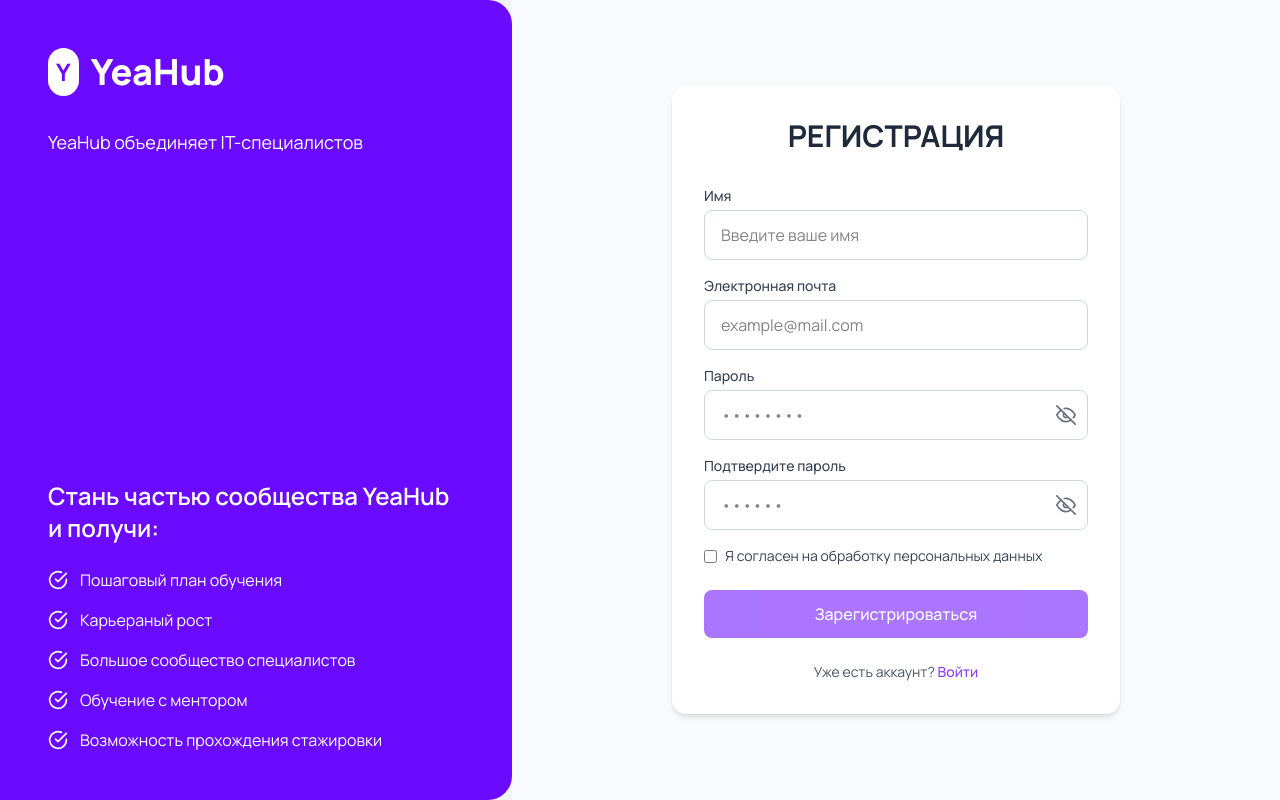
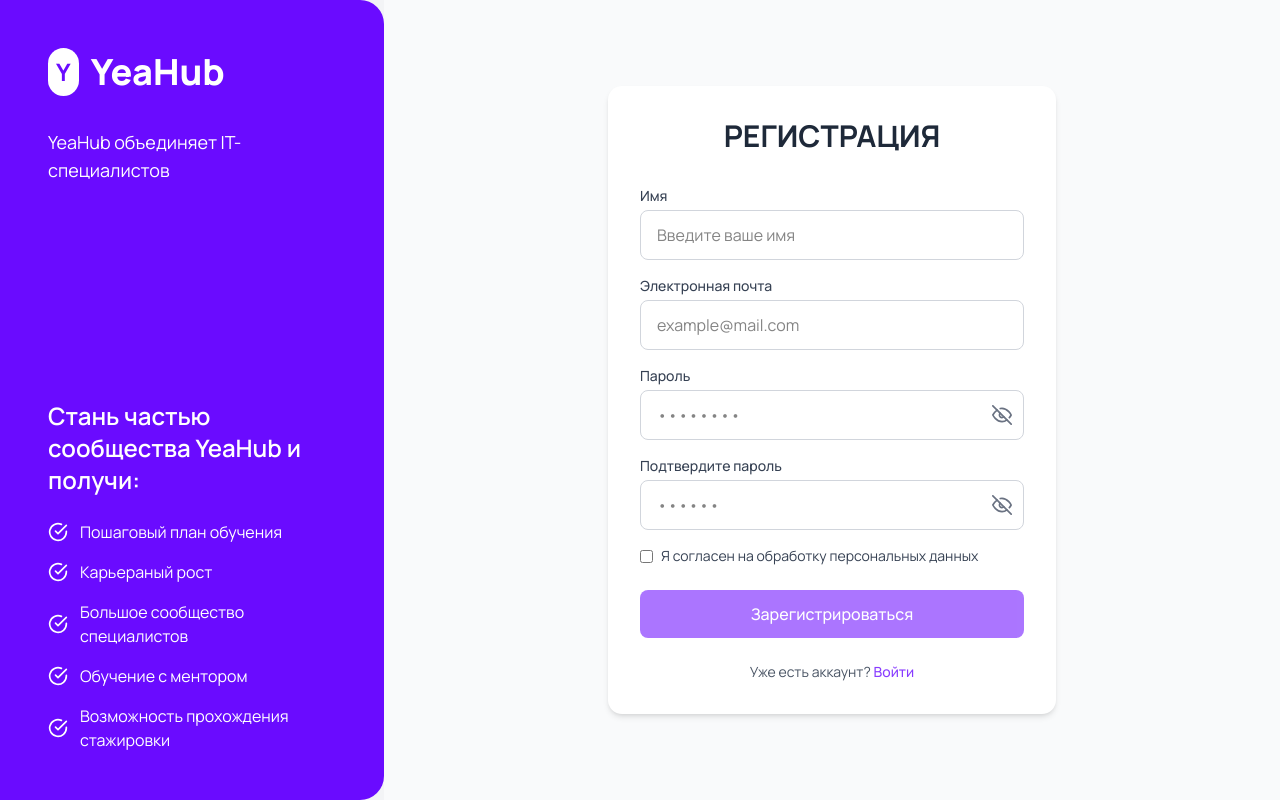
Before and after one commit to DimaGusakov/technicalInterviews, a React (Vite) app: page /register in a window 1280 px wide. Built offline with nearby package versions, Linux system fonts and the light colour scheme.

Commit message:
adaptive

```diff
--- a/src/components/LoginForm/LoginForm.jsx
+++ b/src/components/LoginForm/LoginForm.jsx
@@ -24,7 +24,7 @@ const LoginForm = () => {
         try {
             await signInWithEmailAndPassword(auth, data.email, data.password);
             setSuccessMessage("Вход выполнен успешно! Перенаправляем...");
-            setTimeout(() => navigate('/'), 1500);
+            setTimeout(() => navigate('/profileNavigation'), 1500);
         } catch (error) {
             console.error("Ошибка входа:", error);
             if (error.code === 'auth/invalid-credential') {
--- a/src/components/RegisterForm/RegisterForm.jsx
+++ b/src/components/RegisterForm/RegisterForm.jsx
@@ -35,12 +35,11 @@ const RegisterForm = () => {
             });
 
             setSuccessMessage("Регистрация прошла успешно! Перенаправляем...");
-            setTimeout(() => navigate('/'), 2000);
+            setTimeout(() => navigate('/profileNavigation'), 2000);
 
         } catch (error) {
             console.error("Ошибка регистрации:", error);
 
-            // Обработка конкретных ошибок Firebase
             switch (error.code) {
                 case 'auth/email-already-in-use':
                     setErrorMessage("Этот email уже зарегистрирован. Используйте другой email или войдите в систему.");
@@ -58,8 +57,9 @@ const RegisterForm = () => {
     };
 
     return (
-        <div className="flex-1 flex items-center justify-center py-16 px-6 md:px-12 bg-gray-50">
-            <form
+        <div className="min-h-screen w-full overflow-x-hidden flex items-center justify-center bg-gray-50 px-4 py-10">
+
+        <form
                 className="w-full max-w-md bg-white p-8 rounded-xl shadow-md"
                 onSubmit={handleSubmit(onSubmit)}
             >
--- a/src/components/Sidebar/Sidebar.jsx
+++ b/src/components/Sidebar/Sidebar.jsx
@@ -10,8 +10,9 @@ const Sidebar = () => {
     ];
 
     return (
-        <div className="hidden md:flex md:w-2/5 bg-purple-700 text-white rounded-tr-3xl rounded-br-3xl flex-col justify-between p-12">
-            <div>
+        <div className="hidden md:flex md:w-2/5 bg-purple-700 text-white rounded-tr-3xl rounded-br-3xl flex-col justify-between p-6 lg:p-12 overflow-hidden">
+
+        <div>
                 <div className="flex items-center mb-8">
                     <div className="bg-white rounded-full p-2">
                         <span className="text-purple-700 font-bold text-2xl">Y</span>
--- a/src/pages/auth/Login/LoginPage.jsx
+++ b/src/pages/auth/Login/LoginPage.jsx
@@ -2,10 +2,11 @@ import Sidebar from '@/components/Sidebar/Sidebar';
 import LoginForm from '@/components/LoginForm/LoginForm';
 
 const LoginPage = () => (
-    <div className="min-h-screen bg-gray-100 flex">
+    <div className="min-h-screen bg-gray-100 flex flex-wrap overflow-hidden">
         <Sidebar />
         <LoginForm />
     </div>
 );
 
+
 export default LoginPage;
```
